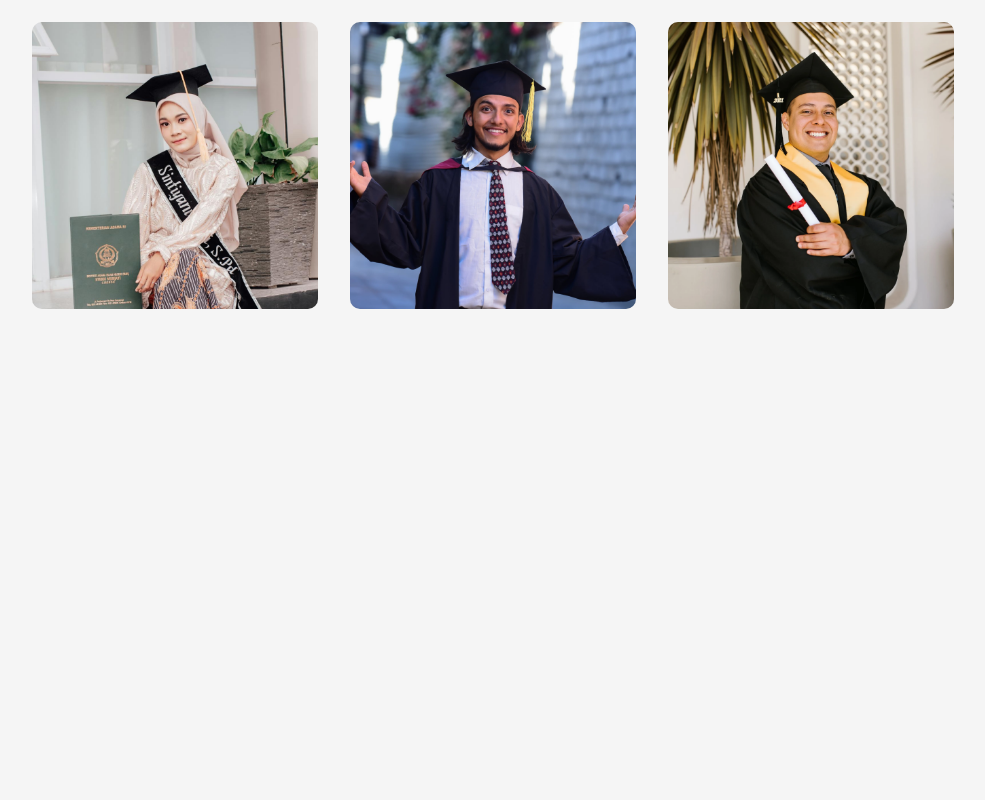
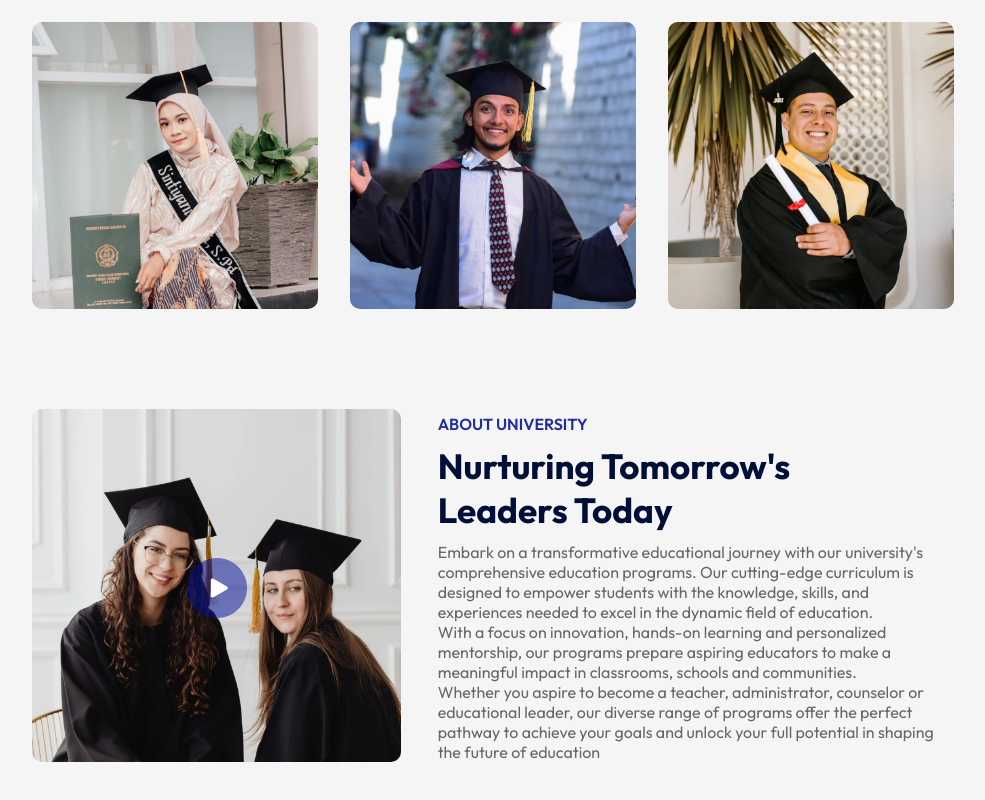
Before and after one commit to DevOluSam/Educity, a React (Vite) app: page / in a window 1280 px wide. Shown: the part 992-1792 px from the top of the page, without its empty margins (147-1132 px from the left). Before the commit the page ends 1381 px from the top, so only its background shows below. Built offline with nearby package versions, Linux system fonts and the light colour scheme.

Commit message:
added About component

```diff
--- a/src/App.jsx
+++ b/src/App.jsx
@@ -3,6 +3,7 @@
 import Hero from './components/Hero/Hero'
 import Programs from './components/Programs/Programs'
 import Title from './components/Title/Title'
+import About from './components/About/About'
 
 function App() {
   return (
@@ -12,6 +13,7 @@
       <div className="container">
         <Title subTitle='Our PROGRAMS' title='What We Offer'/>
       <Programs />
+      <About />
       </div>
     </div>
   )
--- /dev/null
+++ b/src/components/About/About.css
@@ -0,0 +1,46 @@
+.about{
+    margin: 100px auto;
+    display: flex;
+    align-items: center;
+    justify-content: space-between;
+    width: 90%;
+}
+
+.about-left{
+    flex-basis: 40%;
+    position: relative;
+
+}
+.about-right{
+    flex-basis: 56%;
+}
+
+.about-img{
+    width: 100%;
+    border-radius: 10px;
+}
+
+.play-icon{
+    width: 60px;
+    position: absolute;
+    top: 50%;
+    left: 50%;
+    transform: translate(-50%, -50%);
+}
+
+.about h3{
+    font-weight: 600;
+    font-size: 16px;
+    color: #212EA0;
+}
+
+.about h2{
+    font-size: 35px;
+    color: #000F38;
+    margin: 10px 0;
+    max-width: 400px;
+}
+
+.about p{
+    color: #676767;
+}
--- /dev/null
+++ b/src/components/About/About.jsx
@@ -0,0 +1,25 @@
+import React from 'react'
+import './About.css'
+import about_img from '../../assets/about.png'
+import play_icon from '../../assets/play-icon.png'
+
+function About() {
+  return (
+    <div className='about'>
+        <div className="about-left">
+        <img src={about_img} alt="" className='about-img' />
+        <img src={play_icon} alt="" className='play-icon' />
+
+        </div>
+        <div className="about-right">
+            <h3>ABOUT UNIVERSITY</h3>
+            <h2>Nurturing Tomorrow's Leaders Today</h2>
+            <p>Embark on a transformative educational journey with our university's comprehensive education programs. Our cutting-edge curriculum is designed to empower students with the knowledge, skills, and experiences needed to excel in the dynamic field of education.</p>
+            <p>With a focus on innovation, hands-on learning and personalized mentorship, our programs prepare aspiring educators to make a meaningful impact in classrooms, schools and communities.</p>
+            <p>Whether you aspire to become a teacher, administrator, counselor or educational leader, our diverse range of programs offer the perfect pathway to achieve your goals and unlock your full potential in shaping the future of education</p>
+        </div>
+    </div>
+  )
+}
+
+export default About
```
